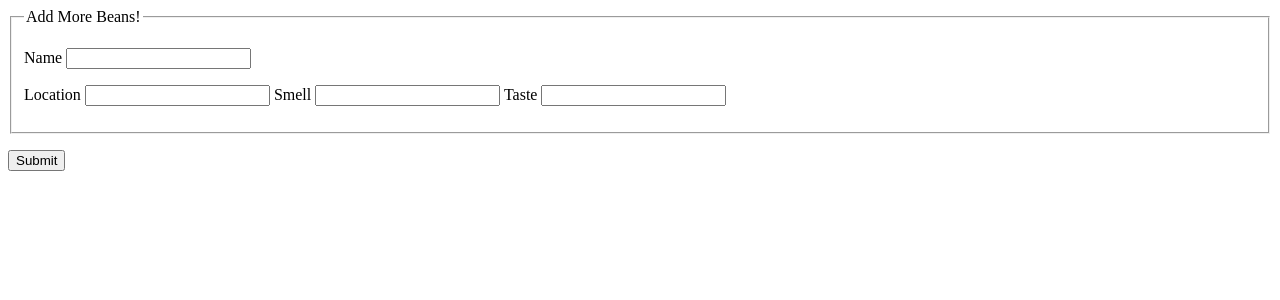
After one commit to Prones94/Contractor, a Flask app: template templates/submit-new.html in a window 1280 px wide. The commit adds this page. Shown: the top 300 px of the page. Run offline with Flask 2, Linux system fonts and the light colour scheme; the template is opened without the code that fills it, so the values that code supplies are empty.

Commit message:
[add] submit-new.hmtl that includes form

```diff
--- a/app.py
+++ b/app.py
@@ -6,9 +6,9 @@ import os
 app = Flask(__name__)  # sets up Flask variable
 
 # Tells Flask how to find database
-# client = MongoClient(host=f'{host}?retryWrites=false')
-# db = client.get_default_database()
-# playlists = db.playlists
+client = MongoClient()
+db = client.get_default_database()
+coffee_beans = db.coffee_beans
 
 
 @app.route('/')
@@ -24,7 +24,7 @@ def homepage():
         {'name': 'Arabica', 'location': 'Latin America',
          'smell': 'tart', 'taste': 'tart'}
     ]
-    return render_template('homepage.html', coffee_beans=coffee_beans)
+    return render_template('homepage.html', coffee_beans=coffee_beans.find())
 
 
 if __name__ == '__main__':
--- a/templates/homepage.html
+++ b/templates/homepage.html
@@ -15,5 +15,8 @@
         <p>{{ beans.location }}</p>
         {% endfor %}
     </div>
+    <div class="buttons">
+        <a href="/templates/new">Add More!</a>
+    </div>
 </div>
 {% endblock %}
--- /dev/null
+++ b/templates/submit-new.html
@@ -0,0 +1,29 @@
+<!--templates/submit-new.html-->
+{% extends 'base.html' %} {% block content %}
+<form method="Post" action="/submit">
+  <fieldset>
+    <legend>Add More Beans!</legend>
+    <!--Title of Form-->
+    <p>
+      <label for="bean-name">Name</label>
+      <input type="text" id="bean-name" />
+    </p>
+    <!--Description-->
+    <p>
+      <label for="location">Location</label>
+      <input type="text" id="location" />
+
+      <label for="smell">Smell</label>
+      <input type="text" id="smell" />
+
+      <label for="taste">Taste</label>
+      <input type="text" id="taste" />
+    </p>
+  </fieldset>
+
+  <!--Submit-->
+  <p>
+      <button type="submit">Submit</button>
+  </p>
+</form>
+{% endblock %}
```
